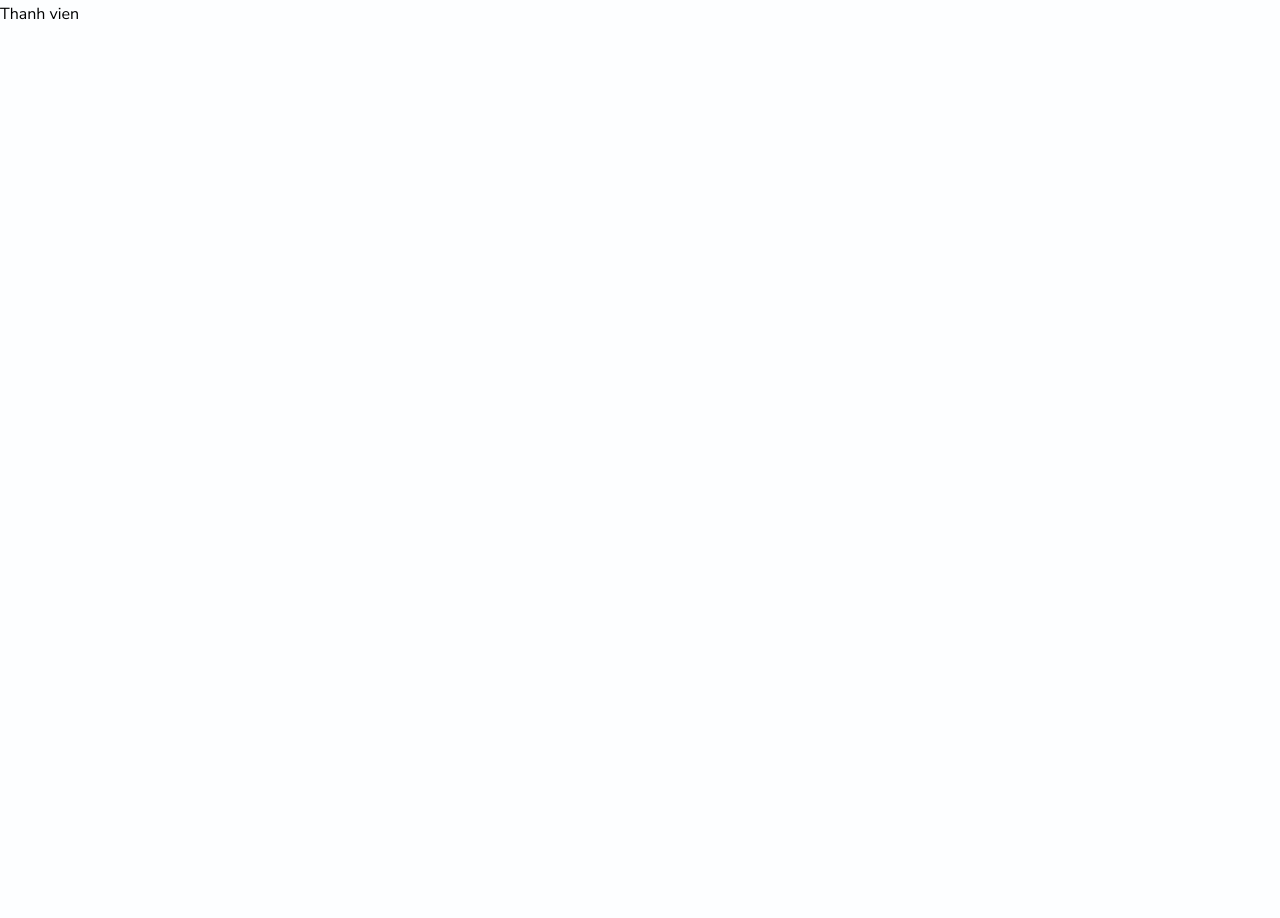
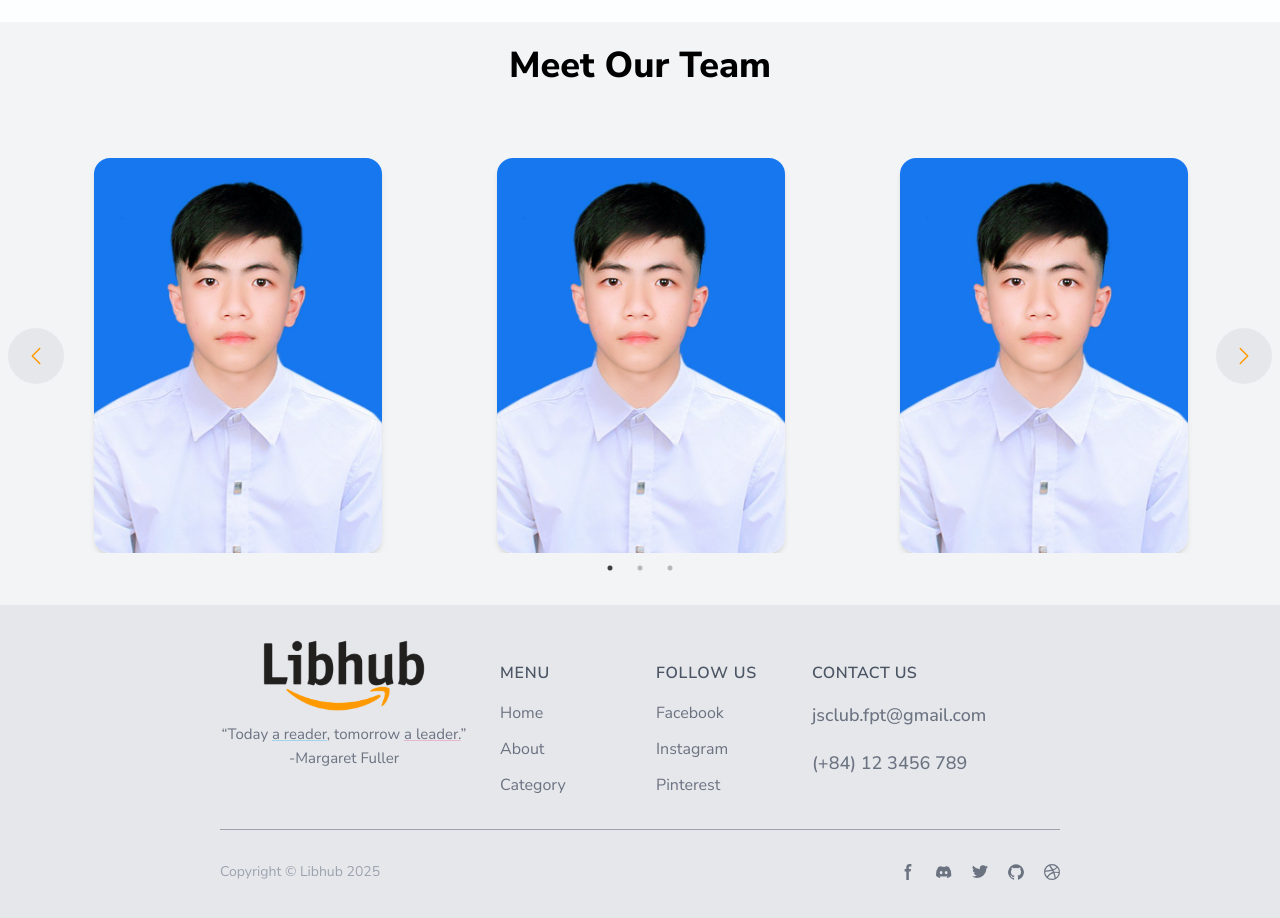
Before and after one commit to luwukien/Libhub-project, a React (Vite) app in the folder frontend/: page /about in a window 1280 px wide. Shown: the part 560-1478 px from the top of the page. Before the commit the page ends 800 px from the top, so only its background shows below. Built offline with nearby package versions, Linux system fonts and the light colour scheme.

Commit message:
feat:adding carosel, overlap for card

```diff
--- a/frontend/src/components/Cards/Card.jsx
+++ b/frontend/src/components/Cards/Card.jsx
@@ -7,11 +7,12 @@ const Card = ({ variant = 'category', title, description, imageUrl, linkCategory
   const isHotBook = variant === 'hotbook';
   const cardClass = withHoverEffect ? 'cursor-pointer px-5 py-5  md:w-[85%] m-auto hover:-translate-y-3 duration-300' : 'cursor-pointer px-5 py-5';
 
+
   return (
     <Link to={linkCategory}>
       <div className={`${cardClass}`}>
         <div className={`h-[430px] rounded-2xl overflow-hidden shadow-md hover:shadow-lg duration-300 bg-gray-100 ${isHotBook ? 'border-2 border-yellow-400' : ''} relative`}>
-          {/* Cover book */}
+          {/* Cover */}
           <div className="h-[65%] object-cover bg-black relative">
             <img
               src={imageUrl}
--- /dev/null
+++ b/frontend/src/components/Cards/CardMember.jsx
@@ -0,0 +1,40 @@
+import React from "react";
+
+const CardMember = ({ name, role, imageUrl, quote, linktoFacebook, linktoIntasgram, linktoEmail }) => {
+  return (
+    <div className="flex items-center justify-center">
+      <div className="h-[395px] w-72 rounded-2xl overflow-hidden shadow-md hover:shadow-lg duration-300 bg-gray-100 relative group">
+        {/* Img member */}
+        <div className="h-full object-cover">
+          <img
+            src={imageUrl}
+            alt="member-image"
+            className="w-full h-full object-cover transition duration-300 group-hover:brightness-50"
+            onError={(e) => (e.target.src = "./public/Lib-hub.svg")} // Fallback image
+          />
+        </div>
+        {/* Overlay khi hover */}
+        <div className="absolute inset-0 bg-pornhub-200 bg-opacity-95 flex items-start justify-start text-white opacity-0 group-hover:opacity-100 transition duration-200 ">
+          <div className="mt-5 ml-3">
+            <h3 className="text-2xl font-bold">{name}</h3>
+            <p className="text-base font-bold mt-1">{role}</p>
+            <p className="text-lg font-medium mt-20">{quote}</p>
+          </div>
+          <div className="absolute bottom-0 right-0 p-5">
+            <a href={linktoFacebook} className="text-white hover:text-pornhub-200 transition duration-300">
+              <i className="fab fa-facebook-f fa-lg ml-5"></i>
+            </a>
+            <a href={linktoIntasgram} className="text-white hover:text-pornhub-200 transition duration-300">
+              <i className="fab fa-instagram fa-lg ml-5"></i>
+            </a>
+            <a href={linktoEmail} className="text-white hover:text-pornhub-200 transition duration-300">
+              <i className="fa-solid fa-envelope fa-lg ml-5"></i>
+            </a>
+          </div>
+        </div>
+      </div>
+    </div>
+  );
+};
+
+export default CardMember;
--- a/frontend/src/components/Cards/CardSlider.jsx
+++ b/frontend/src/components/Cards/CardSlider.jsx
@@ -4,7 +4,7 @@
   import "slick-carousel/slick/slick.css";
   import "slick-carousel/slick/slick-theme.css";
   import { PrevArrow, NextArrow } from "../Arrow";
-  const CardSlider = ({ items }) => {
+  const CardSlider = ({ items, Component }) => {
     const sliderRef = useRef(null);
 
     //setting for carousel
@@ -43,17 +43,7 @@
         <PrevArrow sliderRef={sliderRef}/>
         <Slider ref={sliderRef} {...settings}>
           {items.map((item, index) => (
-            <Card
-              key={index}
-              variant={item.variant}
-              title={item.title}
-              description={item.description}
-              imageUrl={item.imageUrl}
-              linkCategory={item.linkCategory}
-              // borrowedCount={item.borrowedCount}
-              author={item.author}
-              withHoverEffect={true}
-            />
+            <Component key={index} {...item} />
           ))}
         </Slider>
         <NextArrow sliderRef={sliderRef} />
--- a/frontend/src/pages/About/About.jsx
+++ b/frontend/src/pages/About/About.jsx
@@ -1,16 +1,92 @@
-import React from 'react';
+import React, { useEffect, useState } from "react";
 import Header from '../../components/layouts/Header';
 import { useSearch } from '../../utils/useSearch';
 import Footer from '../../components/layouts/Footer';
+import CardMember from "../../components/Cards/CardMember";
+import CardSlider from "../../components/Cards/CardSlider";
 const About = () => {
   const {
-    userInfo,
     searchQuery,
     setSearchQuery,
     onSearchBook,
     handleClearSearch,
   } = useSearch();
+  const [userInfo, setUserInfo] = useState(null);
+  const getUserInfo = async () => {
+    try {
+      const response = await axiosInstance.get("/get-user");
+      if (response.data && response.data.user) {
+        setUserInfo(response.data.user);
+      }
+    } catch (error) {
+      if (error.response.status === 401) {
+        localStorage.clear();
+        navigate("/home");
+      }
+    }
+  };
 
+  useEffect(() => {
+    getUserInfo();
+  }, []);
+
+  //Data members
+  const members = [
+    {
+      imageUrl: "./public/Members/nguyen-hiep-store.jpg",
+      name: "Đặng Cường",
+      role: "Leader",
+      quote: "Suc cheo khong",
+      linktoFacebook: "https://www.facebook.com/caocuong.dang.7524",
+      linktoIntasgram: "#",
+      linktoEmail: "mailto:nguyen.hiep@example.com",
+    },
+    {
+      imageUrl: "./public/Members/nguyen-hiep-store.jpg",
+      name: "Nguyễn Dũng",
+      role: "Tech Lead, Backend Developer",
+      quote: "Hat dau nho",
+      linktoFacebook: "https://www.facebook.com/hat.au.nho.983082",
+      linktoIntasgram: "https://instagram.com/tran.anh",
+      linktoEmail: "mailto:tran.anh@example.com",
+    },
+    {
+      imageUrl: "./public/Members/nguyen-hiep-store.jpg",
+      name: "Nguyễn Hiệp",
+      role: "Backend Developer",
+      quote: "Boy phố làm bố các em",
+      linktoFacebook: "https://www.facebook.com/hieppotato",
+      linktoIntasgram: "https://instagram.com/tran.anh",
+      linktoEmail: "mailto:tran.anh@example.com",
+    },
+    {
+      imageUrl: "./public/Members/nguyen-hiep-store.jpg",
+      name: "Quốc Anh",
+      role: "Frontend Developer",
+      quote: "dang code",
+      linktoFacebook: "https://www.facebook.com/adonis.quocanh",
+      linktoIntasgram: "https://instagram.com/tran.anh",
+      linktoEmail: "mailto:tran.anh@example.com",
+    },
+    {
+      imageUrl: "./public/Members/nguyen-hiep-store.jpg",
+      name: "Hoàng Thảo",
+      role: "Frontend Developer",
+      quote: "Cac",
+      linktoFacebook: "https://www.facebook.com/kingkind.k6",
+      linktoIntasgram: "https://instagram.com/tran.anh",
+      linktoEmail: "mailto:tran.anh@example.com",
+    },
+    {
+      imageUrl: "./public/Members/nguyen-hiep-store.jpg",
+      name: "Lưu Kiên",
+      role: "Frontend Developer",
+      quote: "Deo hieu code",
+      linktoFacebook: "https://www.facebook.com/kienchiluu2910",
+      linktoIntasgram: "https://instagram.com/tran.anh",
+      linktoEmail: "mailto:tran.anh@example.com",
+    },
+  ];
 
   return (
     <div className="content-wrapper font-NunitoSans">
@@ -38,16 +114,20 @@ const About = () => {
         <div className='container '>
           <div className='  '>
             Libhub stands for Library Hub. This is an innovative improvement to the schools library system, designed to enhance students learning experience. It simplifies the search for academic resources, making it easier to find relevant materials. Libhub, simplifies resource searching and provides a virtual library simulation, making it easier for students to access and explore academic materials. We aim to optimize UI/UX to make the library more user-friendly and interesting.
-
           </div>
-          <div>
-            Thanh vien
+        </div>
+        <div className="bg-gray-100 h-auto">
+          <div className="ct-subheadline mt-5 ">
+            Meet Our Team
+          </div>
+          <div className="p-9">
+            <CardSlider items={members} Component={CardMember} />
           </div>
         </div>
       </main>
 
       <footer>
-        {/* <Footer /> */}
+        <Footer />
       </footer>
     </div>
   );
--- a/frontend/src/pages/Home/Home.jsx
+++ b/frontend/src/pages/Home/Home.jsx
@@ -8,6 +8,7 @@ import axios from 'axios';
 import GameCard from "../../components/Cards/GameCard";
 import CardSlider from "../../components/Cards/CardSlider";
 import { useSearch } from "../../utils/useSearch";  // Import the custom hook
+import Card from "../../components/Cards/Card";
 
 const Home = () => {
   const [items, setItems] = useState({ categories: [], hotBooks: [] });
@@ -96,7 +97,6 @@ const Home = () => {
               <div className='flex justify-center items-center my-3 font-KumbhSans'>
                 <button className='py-3 px-6 rounded-full text-black bg-pornhub-200 hover:bg-pornhub-300 font-semibold'>More details</button>
               </div>
-
             </div>
           </div> {/*End about*/}
 
@@ -106,7 +106,7 @@ const Home = () => {
                 Categories
               </div>
               {/* Render CardCategories and CardSlider from data */}
-              <CardSlider items={items.categories} />
+              <CardSlider items={items.categories} Component={Card}/>
             </div>
           </div>{/*End category-previous*/}
 
@@ -116,7 +116,7 @@ const Home = () => {
                 Hot Books
               </div>
               {/* Render CardCategories and CardSlider from data */}
-              <CardSlider items={items.hotBooks} />
+              <CardSlider items={items.hotBooks} Component={Card} />
             </div>
           </div> {/*End hot-book*/}
 
```
